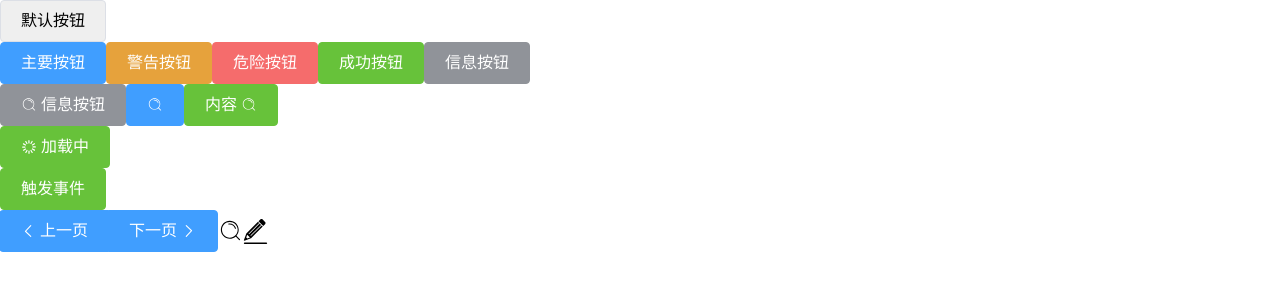
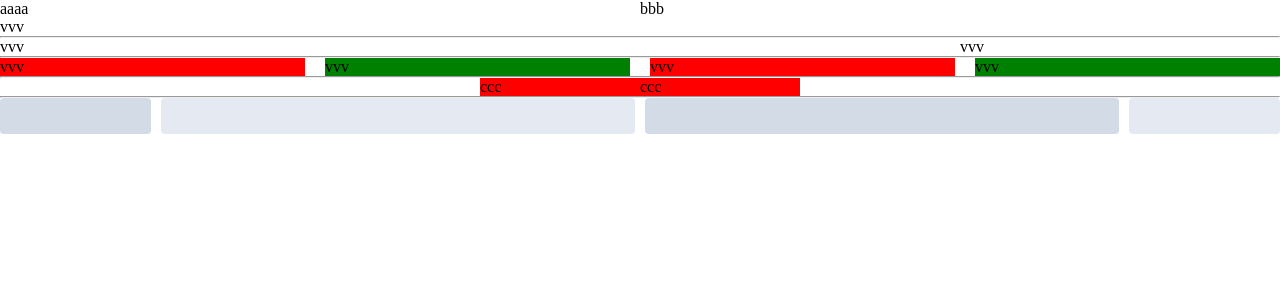
Before and after one commit to YIngChenIt/ying-ui, a Vue app: page / in a window 1280 px wide. Shown: the top 300 px of the page. Built offline with nearby package versions, Linux system fonts and the light colour scheme.

Commit message:
feat:实现row、col组件

```diff
--- a/src/App.vue
+++ b/src/App.vue
@@ -1,35 +1,74 @@
 <template>
   <div id="app">
-    <!-- 默认按钮 -->
-    <y-button>默认按钮</y-button>
-    <br />
-    <!-- 带类型的按钮 -->
-    <y-button type="primary">主要按钮</y-button>
-    <y-button type="warning">警告按钮</y-button>
-    <y-button type="danger">危险按钮</y-button>
-    <y-button type="success">成功按钮</y-button>
-    <y-button type="info">信息按钮</y-button>
-    <br />
-    <!-- 带icon的按钮 -->
-    <y-button type="info" icon="sousuo">信息按钮</y-button>
-    <y-button type="primary" icon="sousuo"></y-button>
-    <y-button type="success" icon="sousuo" icon-position="right">内容</y-button>
-    <br />
-    <!-- loading按钮 -->
-    <y-button type="success" loading>加载中</y-button>
-    <br />
-    <!-- 触发事件 -->
-    <y-button type="success" @click="fn">触发事件</y-button>
-    <br />
+    <y-row>
+      <y-col :span="12">
+        <div>aaaa</div>
+      </y-col>
+      <y-col :span="12">
+        <div>bbb</div>
+      </y-col>
+    </y-row>
+    <y-row>
+      <y-col>
+        <div>vvv</div>
+      </y-col>
+    </y-row>
 
-    <y-button-group>
-      <y-button type="primary" icon="left" icon-position="left">上一页</y-button>
-      <y-button type="primary" icon="right" icon-position="right">下一页</y-button>
-    </y-button-group>
+    <hr />
 
-    <y-icon icon="sousuo"></y-icon>
-    <y-icon icon="edit"></y-icon>
-    <br />
+    <y-row>
+      <y-col :span="6">
+        <div>vvv</div>
+      </y-col>
+      <y-col :span="6" :offset="12">
+        <div>vvv</div>
+      </y-col>
+    </y-row>
+
+    <hr />
+
+    <y-row :gutter="20">
+      <y-col :span="6">
+        <div class="red">vvv</div>
+      </y-col>
+      <y-col :span="6">
+        <div class="green">vvv</div>
+      </y-col>
+      <y-col :span="6">
+        <div class="red">vvv</div>
+      </y-col>
+      <y-col :span="6">
+        <div class="green">vvv</div>
+      </y-col>
+    </y-row>
+
+    <hr />
+
+    <y-row justify="center">
+      <y-col :span="3">
+        <div class="red">ccc</div>
+      </y-col>
+      <y-col :span="3">
+        <div class="red">ccc</div>
+      </y-col>
+    </y-row>
+
+    <hr />
+
+    <y-row :gutter="10">
+      <y-col :xs="8" :sm="6" :md="4" :lg="3" :xl="1">
+        <div class="grid-content bg-purple"></div>
+      </y-col>
+      <y-col :xs="4" :sm="6" :md="8" :lg="9" :xl="11">
+        <div class="grid-content bg-purple-light"></div>
+      </y-col>
+      <y-col :xs="4" :sm="6" :md="8" :lg="9" :xl="11">
+        <div class="grid-content bg-purple"></div>
+      </y-col>
+      <y-col :xs="8" :sm="6" :md="4" :lg="3" :xl="1">
+        <div class="grid-content bg-purple-light"></div>
+      </y-col>
+    </y-row>
   </div>
 </template>
 
@@ -43,3 +82,26 @@
   }
 };
 </script>
+
+<style lang="scss">
+.red {
+  background: red;
+}
+.green {
+  background: green;
+}
+
+.bg-purple-dark {
+  background: #99a9bf;
+}
+.bg-purple {
+  background: #d3dce6;
+}
+.bg-purple-light {
+  background: #e5e9f2;
+}
+.grid-content {
+  border-radius: 4px;
+  min-height: 36px;
+}
+</style>
--- a/src/packages/index.js
+++ b/src/packages/index.js
@@ -1,11 +1,15 @@
 import Button from './button/button.vue'
 import ButtonGroup from './button/button-group.vue'
 import Icon from './icon.vue'
+import Row from './layout/row.vue'
+import Col from './layout/col.vue'
 
 const install = (Vue) => {
     Vue.component(Button.name, Button)
     Vue.component(ButtonGroup.name, ButtonGroup)
     Vue.component(Icon.name, Icon)
+    Vue.component(Row.name, Row)
+    Vue.component(Col.name, Col)
 }
 
 // 全局通过script引入
--- /dev/null
+++ b/src/packages/layout/col.vue
@@ -0,0 +1,130 @@
+<template>
+  <div class="y-col" :class="colClass" :style="colStyle">
+    <slot></slot>
+  </div>
+</template>
+
+<script>
+export default {
+  name: "y-col",
+  data() {
+    return {
+      gutter: 0
+    };
+  },
+  props: {
+    span: {
+      type: Number,
+      default: 24
+    },
+    offset: {
+      type: Number,
+      default: null
+    },
+    xs: [Number, Object],
+    sm: [Number, Object],
+    md: [Number, Object],
+    lg: [Number, Object],
+    xl: [Number, Object]
+  },
+  computed: {
+    colClass() {
+      const classes = [];
+      classes.push(`y-col-${this.span}`);
+      if (this.offset) {
+        classes.push(`y-col-offset-${this.offset}`);
+      }
+      ["xs", "sm", "md", "lg", "xl"].forEach(type => {
+        if (typeof this[type] === "object") {
+          const { span, offset } = this[type];
+          span && classes.push(`y-col-${type}-${span}`); // y-col-xs-1
+          offset && classes.push(`y-col-${type}-offset-${offset}`); // y-col-xs-offset-1
+        } else {
+          this[type] && classes.push(`y-col-${type}-${this[type]}`); // y-col-xs-1
+        }
+      });
+      return classes;
+    },
+    colStyle() {
+      let style = {};
+      if (this.gutter) {
+        console.log(this.gutter);
+        style = {
+          ...style,
+          paddingLeft: this.gutter / 2 + "px",
+          paddingRight: this.gutter / 2 + "px"
+        };
+      }
+      return style;
+    }
+  }
+};
+</script>
+
+<style lang="scss">
+@import "@/styles/_var.scss";
+
+@for $i from 1 through 24 {
+  .y-col-#{$i} {
+    width: $i/24 * 100%;
+  }
+  .y-col-offset-#{$i} {
+    margin-left: $i/24 * 100%;
+  }
+}
+
+@include res(xs) {
+  @for $i from 1 through 24 {
+    .y-col-xs-#{$i} {
+      width: $i/24 * 100%;
+    }
+    .y-col-xs-offset-#{$i} {
+      margin-left: $i/24 * 100%;
+    }
+  }
+}
+
+@include res(sm) {
+  @for $i from 1 through 24 {
+    .y-col-sm-#{$i} {
+      width: $i/24 * 100%;
+    }
+    .y-col-sm-offset-#{$i} {
+      margin-left: $i/24 * 100%;
+    }
+  }
+}
+
+@include res(md) {
+  @for $i from 1 through 24 {
+    .y-col-md-#{$i} {
+      width: $i/24 * 100%;
+    }
+    .y-col-md-offset-#{$i} {
+      margin-left: $i/24 * 100%;
+    }
+  }
+}
+
+@include res(lg) {
+  @for $i from 1 through 24 {
+    .y-col-lg-#{$i} {
+      width: $i/24 * 100%;
+    }
+    .y-col-lg-offset-#{$i} {
+      margin-left: $i/24 * 100%;
+    }
+  }
+}
+
+@include res(xl) {
+  @for $i from 1 through 24 {
+    .y-col-xl-#{$i} {
+      width: $i/24 * 100%;
+    }
+    .y-col-xl-offset-#{$i} {
+      margin-left: $i/24 * 100%;
+    }
+  }
+}
+</style>
--- /dev/null
+++ b/src/packages/layout/row.vue
@@ -0,0 +1,71 @@
+<template>
+  <div class="y-row" :style="rowStyle">
+    <slot></slot>
+  </div>
+</template>
+
+<script>
+export default {
+  name: "y-row",
+  props: {
+    gutter: {
+      type: Number,
+      default: 0
+    },
+    justify: {
+      type: String,
+      validator(type) {
+        if (
+          type &&
+          !["start", "end", "center", "space-around", "space-between"].includes(
+            type
+          )
+        ) {
+          console.error(
+            "类型必须是:" +
+              ["start", "end", "center", "space-around", "space-between"].join(
+                "、"
+              )
+          );
+        }
+        return true;
+      }
+    }
+  },
+  mounted() {
+    this.$children.forEach(child => {
+      child.gutter = this.gutter;
+    });
+  },
+  computed: {
+    rowStyle() {
+      let style = {};
+      if (this.gutter) {
+        style = {
+          ...style,
+          marginLeft: -this.gutter / 2 + "px",
+          marginRight: -this.gutter / 2 + "px"
+        };
+      }
+      if (this.justify) {
+        const key = ["start", "end"].includes(this.justify)
+          ? "flex-" + this.justify
+          : this.justify;
+        style = {
+          ...style,
+          justifyContent: key
+        };
+      }
+      return style;
+    }
+  }
+};
+</script>
+
+<style lang="scss">
+.y-row {
+  display: flex;
+  overflow: hidden;
+  flex-wrap: wrap;
+}
+</style>
--- a/src/styles/_var.scss
+++ b/src/styles/_var.scss
@@ -1,22 +1,37 @@
 $border-radius: 4px;
-
 $primary: #409EFF;
 $success: #67C23A;
 $warning: #E6A23C;
 $danger: #F56C6C;
 $info: #909399;
-
 $primary-hover: #66b1ff;
 $success-hover: #85ce61;
 $warning-hover: #ebb563;
 $danger-hover: #f78989;
 $info-hover: #a6a9ad;
-
 $primary-active: #3a8ee6;
 $success-active: #5daf34;
 $warning-active: #cf9236;
 $danger-active: #dd6161;
 $info-active: #82848a;
+$--sm: 768px !default;
+$--md: 992px !default;
+$--lg: 1200px !default;
+$--xl: 1920px !default;
+$map: (
+  "xs": ( max-width: $--sm - 1),
+  "sm": (min-width: $--sm ),
+  "md": (min-width: $--md),
+  "lg": ( min-width: $--lg),
+  "xl": ( min-width: $--xl)
+);
+
+@mixin res($key) {
+  @media only screen and #{inspect(map-get($map,$key))} {
+    @content;
+  }
+}
+
 * {
   padding: 0;
   margin: 0;
```
